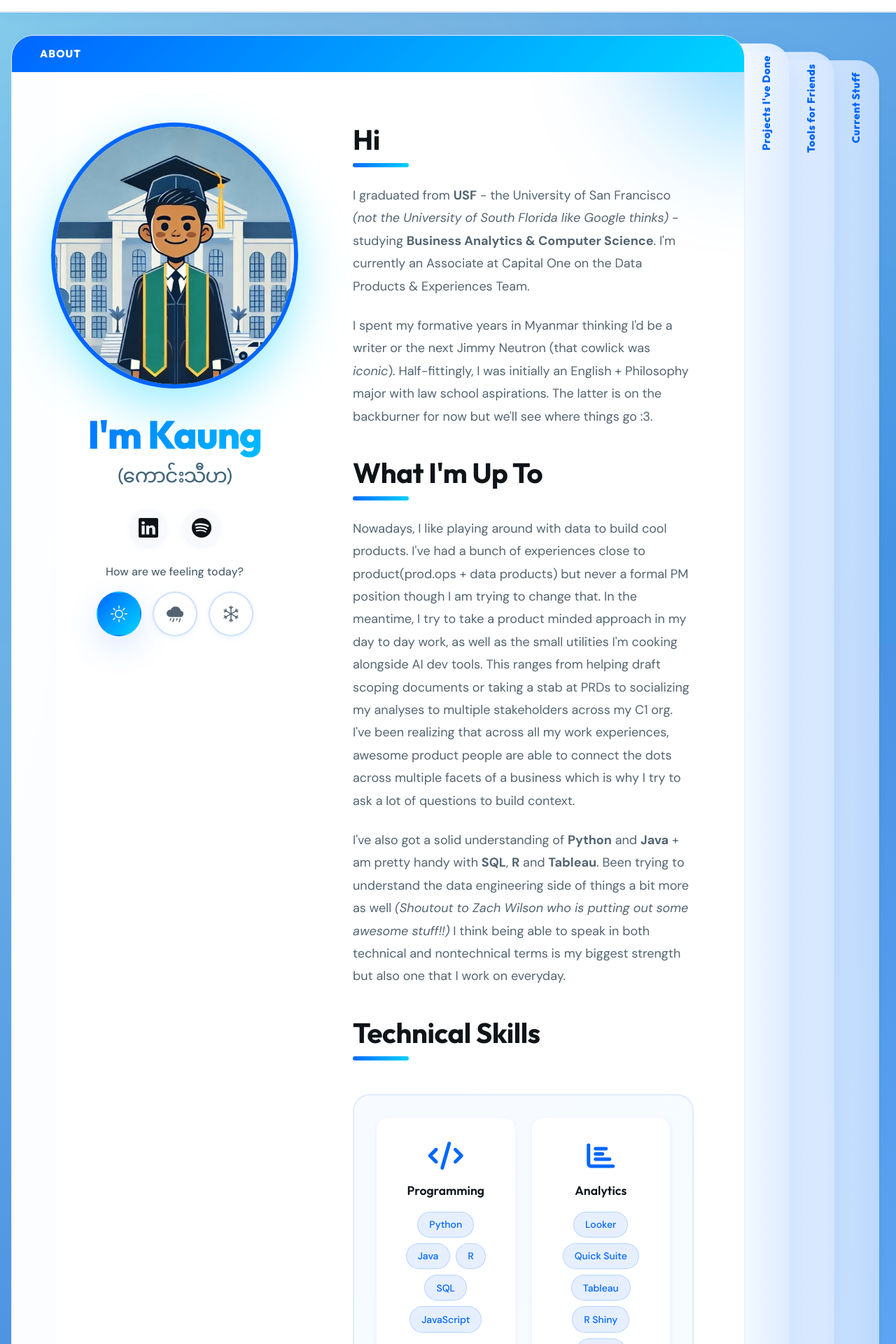
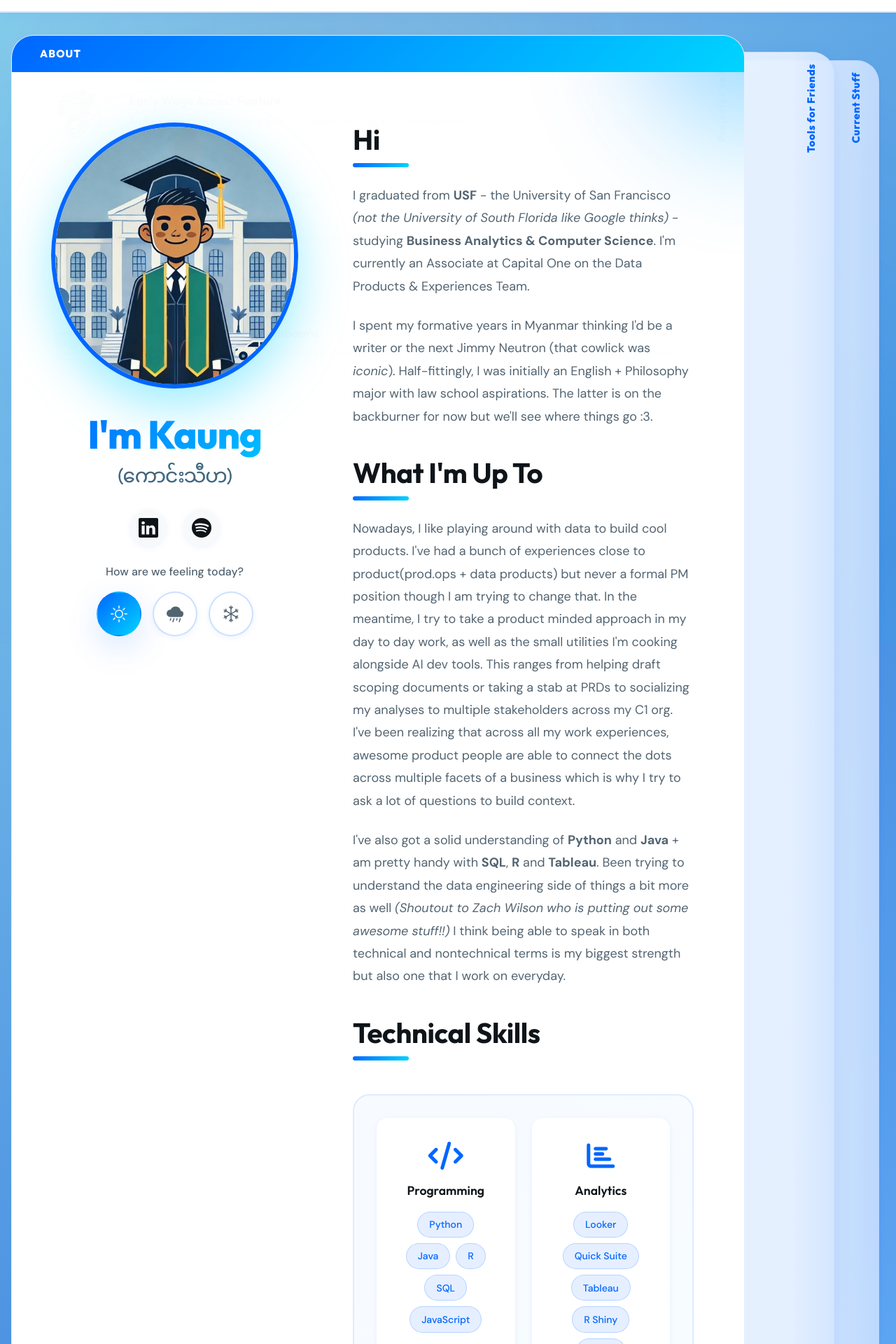
Before and after one commit to kaungthiha/kaungthiha.github.io, a Jekyll site: the page built from index.html, in a window 1280 px wide. Shown: the top 1920 px of the page at 70% size. Built offline with Jekyll 4.4.1, drawn with Linux system fonts in a browser that asks for light colours; the list of posts is cut into pages by our own code.

Commit message:
glass effect

```diff
--- a/assets/css/landing.css
+++ b/assets/css/landing.css
@@ -211,13 +211,15 @@
   mask-image: linear-gradient(to bottom, black calc(100% - 80px), transparent 100%);
 }
 
-/* Order 2 — peek strip 1 */
+/* Order 2 — sits directly behind the active card and bleeds through its fade */
 .folder-card[data-order="2"] {
   z-index: 20;
-  background: rgba(243, 248, 255, 0.96);
-  box-shadow: var(--shadow-lg);
-  transform: translate(64px, 12px);
+  background: rgba(240, 246, 255, 0.95);
+  box-shadow: var(--shadow-md);
+  transform: translate(0, 0);
   cursor: pointer;
+  -webkit-mask-image: linear-gradient(to bottom, black calc(100% - 80px), transparent 100%);
+  mask-image: linear-gradient(to bottom, black calc(100% - 80px), transparent 100%);
 }
 
 /* Order 3 — peek strip 2 */
@@ -238,8 +240,8 @@
   cursor: pointer;
 }
 
-/* Hover: pull inactive cards slightly forward */
-.folder-card[data-order="2"]:hover { transform: translate(52px, 9px); }
+/* Hover: order 2 stays at 0,0 but brightens; orders 3/4 pull forward */
+.folder-card[data-order="2"]:hover { transform: translate(0, 0); background: rgba(232, 242, 255, 0.97); }
 .folder-card[data-order="3"]:hover { transform: translate(110px, 19px); }
 .folder-card[data-order="4"]:hover { transform: translate(170px, 29px); }
 
@@ -304,6 +306,18 @@
 /* Inactive cards show only their peek strip — body is hidden */
 .folder-card:not([data-order="1"]) .folder-body {
   display: none;
+}
+
+/* Order 2 body bleeds through the active card's fade — visible but dimmed */
+.folder-card[data-order="2"] .folder-body {
+  display: block;
+  opacity: 0.68;
+  pointer-events: none; /* clicks fall through to the card, activating the tab */
+  transition: opacity 0.3s ease;
+}
+
+.folder-card[data-order="2"]:hover .folder-body {
+  opacity: 0.82;
 }
 
 /* Fade content in when a card becomes active */
--- a/index.html
+++ b/index.html
@@ -351,15 +351,27 @@
 
     function syncHeight() {
       const FADE_PX = 80; // matches CSS mask-image fade zone
-      const front = document.querySelector('[data-order="1"]');
-      const contentH = front.scrollHeight;
-      const stackH = Math.max(contentH - FADE_PX, 60);
-      //  card bleeds visually but not in layout
+
+      const front  = document.querySelector('[data-order="1"]');
+      const behind = document.querySelector('[data-order="2"]');
+
+      // Let order-2 measure its intrinsic content height before we override it
+      if (behind) behind.style.height = '';
+
+      const contentH1 = front.scrollHeight;
+      const contentH2 = behind ? behind.scrollHeight : 0;
+      // Stack must be tall enough to show both cards' content
+      const maxH   = Math.max(contentH1, contentH2);
+      const stackH = Math.max(maxH - FADE_PX, 60);
+
       stack.style.height = stackH + 'px';
 
-      // getBoundingClientRect accounts for CSS transform translateY, so yOffset = the card's Y shift.
+      // Order 2: set to maxH so its own mask-image fade zone aligns with the stack bottom
+      if (behind) behind.style.height = maxH + 'px';
+
+      // Orders 3 & 4: clip to their visible area using getBoundingClientRect for the Y offset
       const stackTop = stack.getBoundingClientRect().top;
-      document.querySelectorAll('.folder-card:not([data-order="1"])').forEach(c => {
+      document.querySelectorAll('.folder-card:not([data-order="1"]):not([data-order="2"])').forEach(c => {
         const yOffset = Math.max(Math.round(c.getBoundingClientRect().top - stackTop), 0);
         c.style.height = Math.max(stackH - yOffset, 40) + 'px';
       });
```
